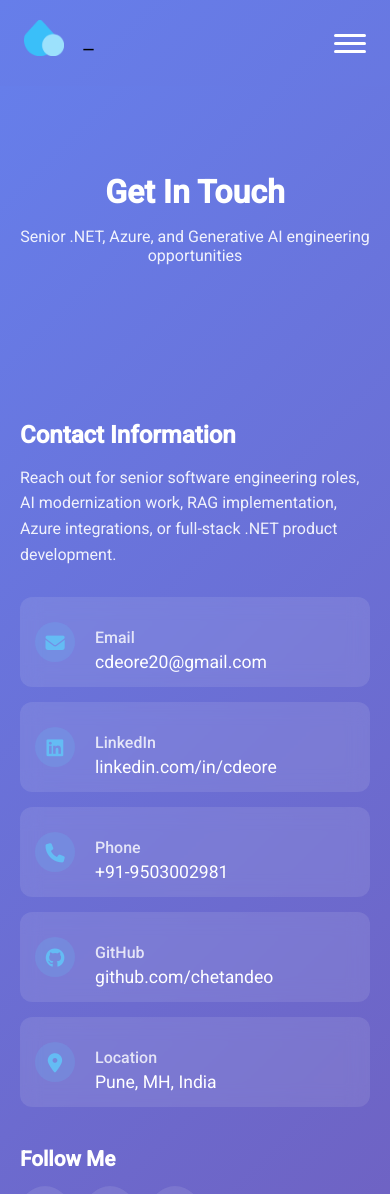
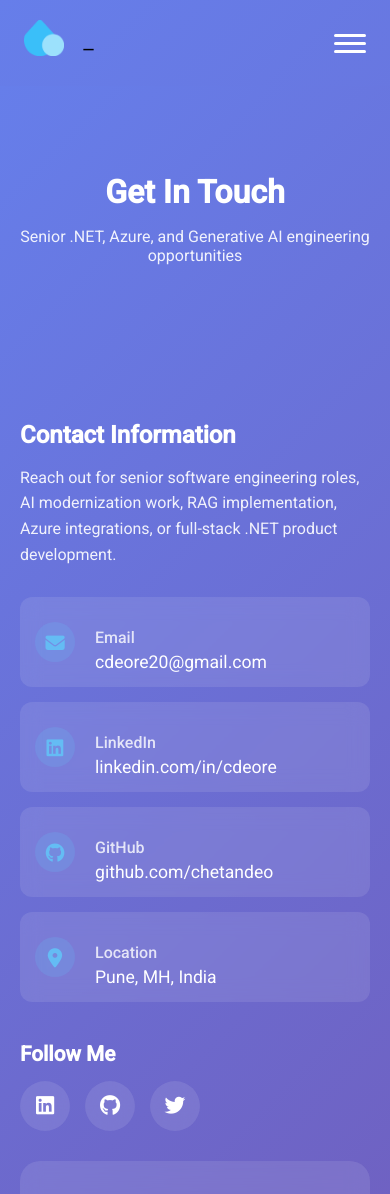
Before and after one commit to chetandeo/chetandeore.com, an Angular app: page /contact in a window 390 px wide. Shown: the top 1194 px of the page. Built offline with nearby package versions, Linux system fonts and the light colour scheme.

Commit message:
remove phone contact information from the contact component

```diff
--- a/src/app/contact/contact.component.ts
+++ b/src/app/contact/contact.component.ts
@@ -26,12 +26,6 @@ export class ContactComponent implements OnInit {
       title: 'LinkedIn',
       value: 'linkedin.com/in/cdeore',
       link: 'https://www.linkedin.com/in/cdeore/'
-    },
-    {
-      icon: 'fas fa-phone',
-      title: 'Phone',
-      value: '+91-9503002981',
-      link: 'tel:+919503002981'
     },
     {
       icon: 'fab fa-github',
```
